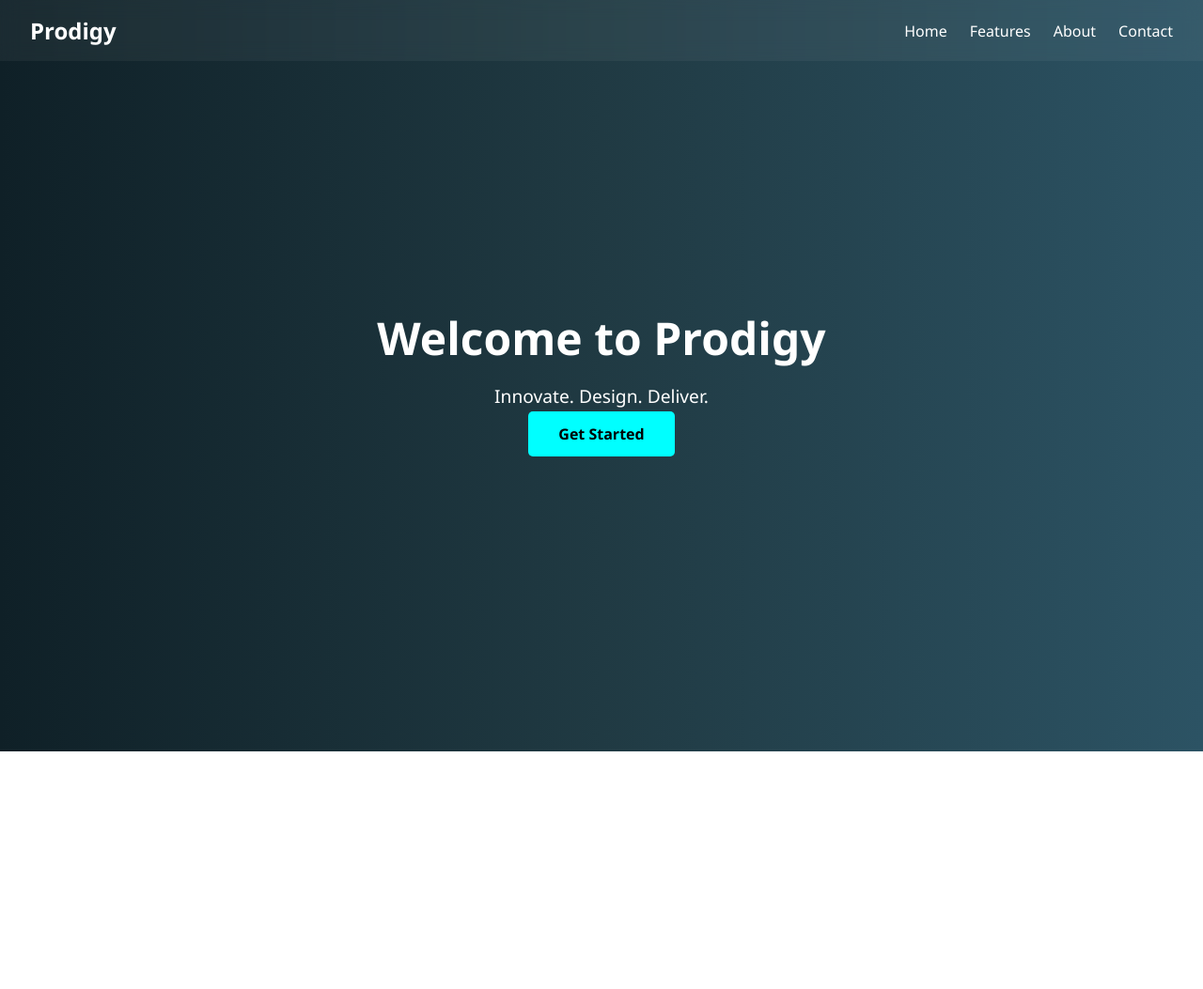
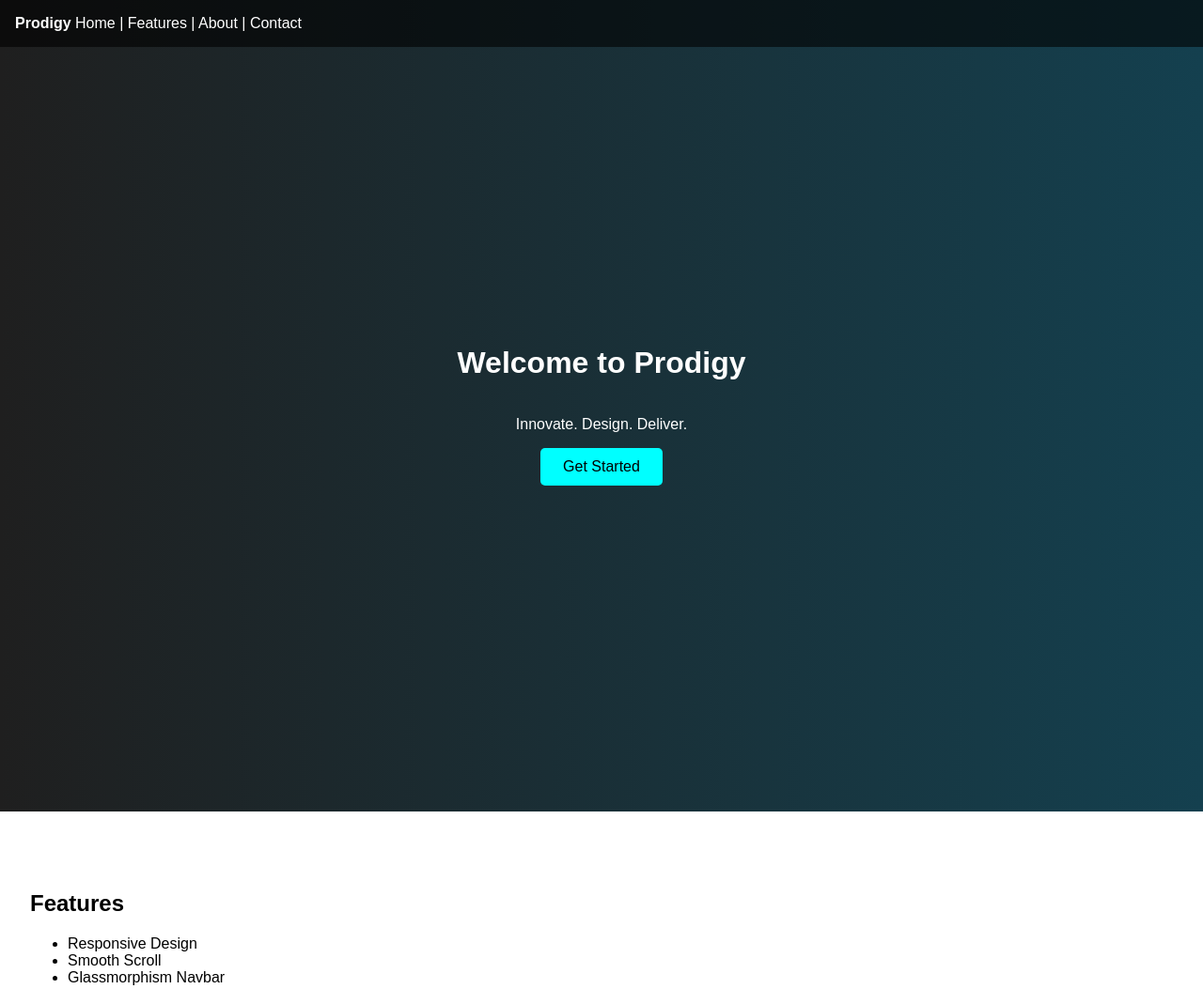
Before and after one commit to hannahpet3/PRODIGY_WD_Task1, a plain HTML site: page index.html in a window 1280 px wide. Shown: the whole page at 94% size. Before the commit the page ends 800 px from the top, so only its background shows below. Drawn offline with Linux system fonts and the light colour scheme.

Commit message:
Update index.html

```diff
--- a/index.html
+++ b/index.html
@@ -4,29 +4,73 @@
   <meta charset="UTF-8" />
   <meta name="viewport" content="width=device-width, initial-scale=1.0" />
   <title>Prodigy Landing Page</title>
-  <link rel="stylesheet" href="style.css" />
+  <style>
+    body {
+      margin: 0;
+      font-family: Arial, sans-serif;
+      scroll-behavior: smooth;
+    }
+
+    nav {
+      background: #00000099;
+      color: white;
+      padding: 1rem;
+      position: fixed;
+      width: 100%;
+      top: 0;
+    }
+
+    header {
+      height: 100vh;
+      background: linear-gradient(to right, #1f1f1f, #14404f);
+      display: flex;
+      flex-direction: column;
+      align-items: center;
+      justify-content: center;
+      color: white;
+      text-align: center;
+      padding: 2rem;
+    }
+
+    button {
+      padding: 0.7rem 1.5rem;
+      font-size: 1rem;
+      background-color: aqua;
+      border: none;
+      border-radius: 5px;
+      cursor: pointer;
+    }
+
+    section {
+      padding: 4rem 2rem;
+    }
+  </style>
 </head>
 <body>
-  <header id="navbar">
-    <nav>
-      <div class="logo">Prodigy</div>
-      <ul class="nav-links">
-        <li><a href="#">Home</a></li>
-        <li><a href="#">Features</a></li>
-        <li><a href="#">About</a></li>
-        <li><a href="#">Contact</a></li>
-      </ul>
-    </nav>
+
+  <!-- Navbar -->
+  <nav>
+    <strong>Prodigy</strong> Home | Features | About | Contact
+  </nav>
+
+  <!-- Hero Section -->
+  <header>
+    <h1>Welcome to Prodigy</h1>
+    <p>Innovate. Design. Deliver.</p>
+    <a href="#features">
+      <button>Get Started</button>
+    </a>
   </header>
 
-  <section class="hero">
-    <div class="hero-text">
-      <h1>Welcome to Prodigy</h1>
-      <p>Innovate. Design. Deliver.</p>
-      <a href="#" class="btn">Get Started</a>
-    </div>
+  <!-- Features Section -->
+  <section id="features">
+    <h2>Features</h2>
+    <ul>
+      <li>Responsive Design</li>
+      <li>Smooth Scroll</li>
+      <li>Glassmorphism Navbar</li>
+    </ul>
   </section>
 
-  <script src="script.js"></script>
 </body>
 </html>
```
